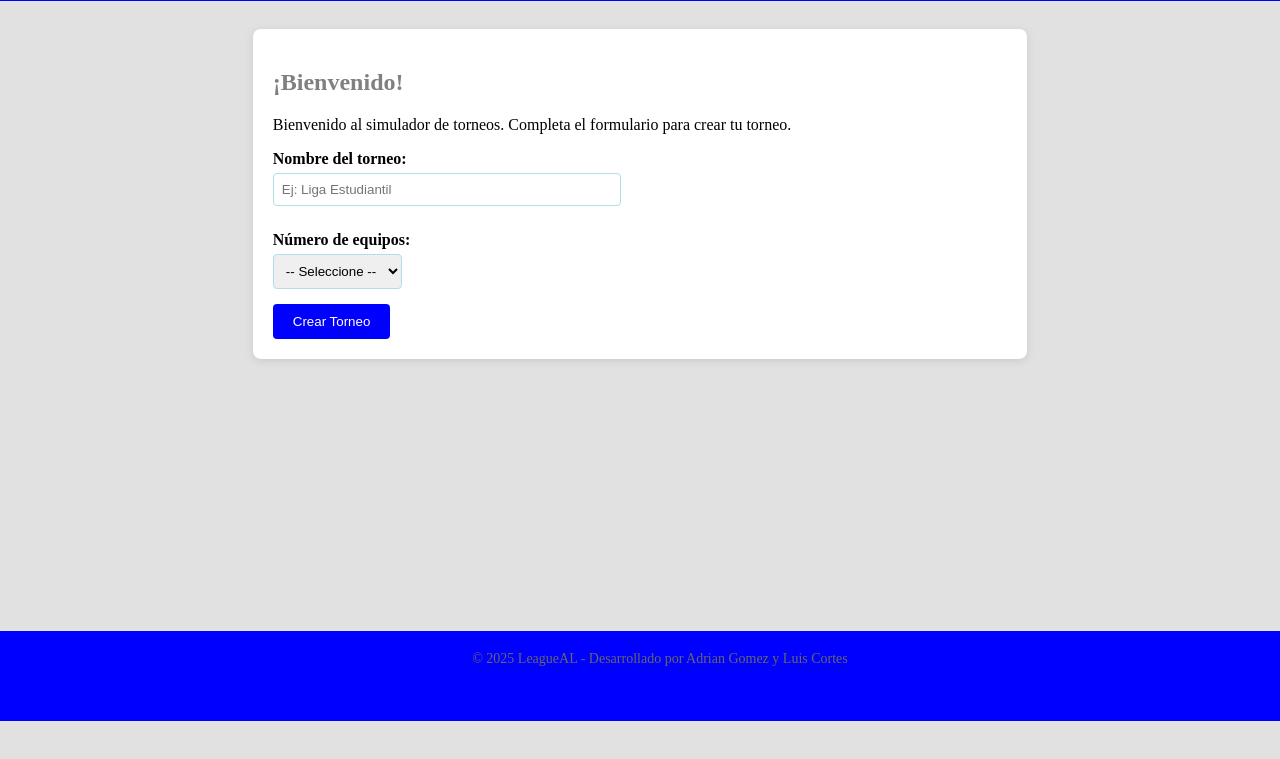
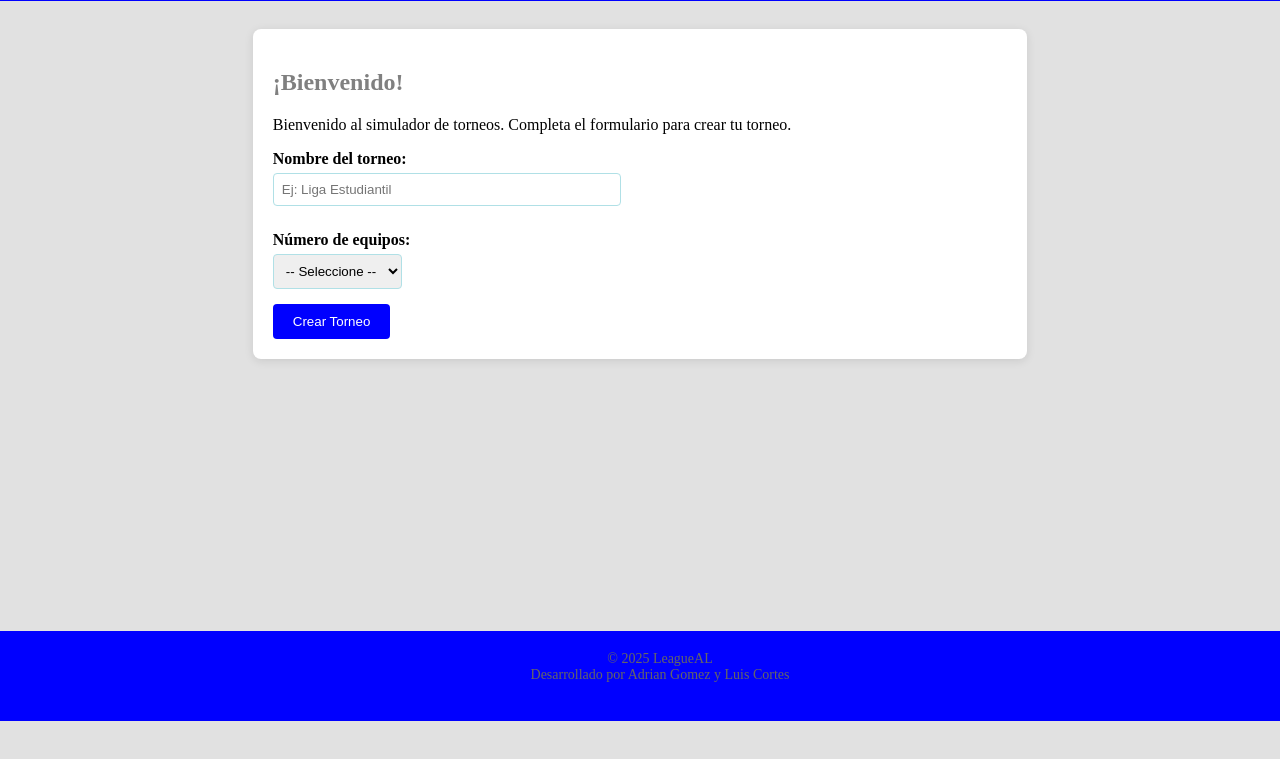
Before and after one commit to Adrian04g/LeagueAL, a plain HTML site: page index.html in a window 1280 px wide. Shown: the part 79-838 px from the top of the page. Drawn offline with Linux system fonts and the light colour scheme.

Commit message:
footer modificado

```diff
--- a/index.html
+++ b/index.html
@@ -43,7 +43,7 @@
     </div>
 </section>
   <footer>
-    &copy; 2025 LeagueAL - Desarrollado por Adrian Gomez y Luis Cortes
+    &copy; 2025 LeagueAL <br> Desarrollado por Adrian Gomez y Luis Cortes
   </footer>
 
   <script src="main.js">  </script>
```
